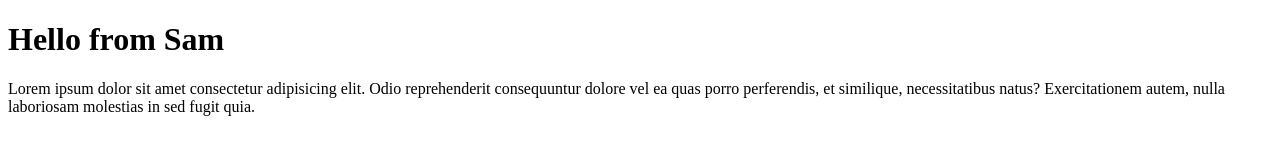
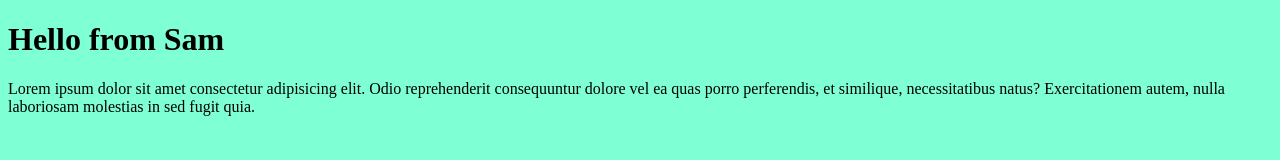
Before and after one commit to PhinksonHub/2nd-repoproj, a plain HTML site: page index.html in a window 1280 px wide. Drawn offline with Linux system fonts and the light colour scheme.

Commit message:
updated css sheet
color added

```diff
--- a/index.html
+++ b/index.html
@@ -5,15 +5,14 @@
     <meta charset="UTF-8">
     <meta http-equiv="X-UA-Compatible" content="IE=edge">
     <meta name="viewport" content="width=device-width, initial-scale=1.0">
+    <link rel="stylesheet" href="style.css">
     <title>Practice2!</title>
 </head>
 
 <body>
     <div>
         <h1>Hello from Sam</h1>
-        <p> Lorem ipsum dolor sit amet consectetur adipisicing elit. Odio reprehenderit consequuntur dolore vel ea quas
-            porro perferendis, et similique, necessitatibus natus? Exercitationem autem, nulla laboriosam molestias in
-            sed fugit quia.
+        <p> Lorem ipsum dolor sit amet consectetur adipisicing elit. Odio reprehenderit consequuntur dolore vel ea quas porro perferendis, et similique, necessitatibus natus? Exercitationem autem, nulla laboriosam molestias in sed fugit quia.
 
 
         </p>
--- /dev/null
+++ b/style.css
@@ -0,0 +1,3 @@
+body {
+    background-color: aquamarine;
+}
```
